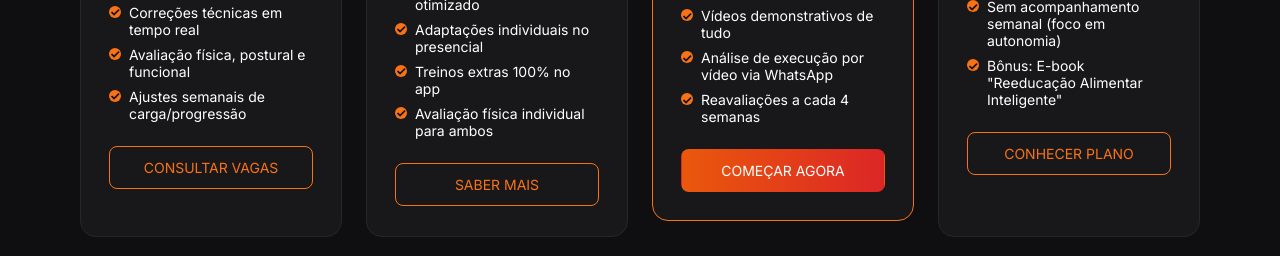
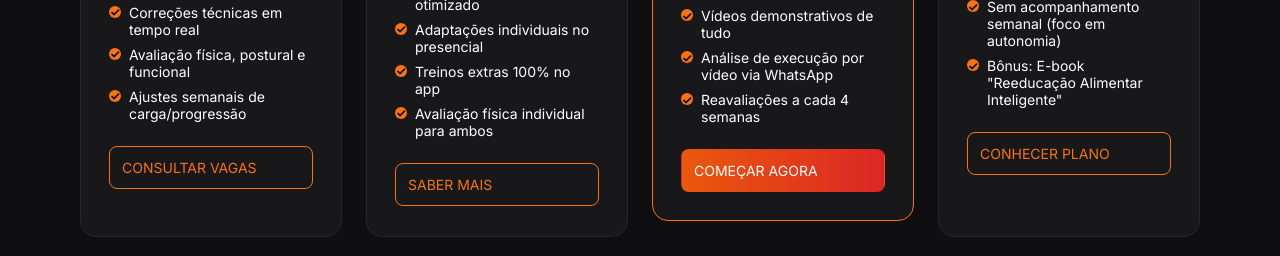
Before and after one commit to romulotunala/renato-lima-website, a Next.js app: page / in a window 1280 px wide. Shown: the part 2940-3196 px from the top of the page. Built offline with nearby package versions, Linux system fonts and the light colour scheme; no server answers.

Commit message:
feat: integrate WhatsApp link building functionality across components

```diff
--- a/src/components/Footer.tsx
+++ b/src/components/Footer.tsx
@@ -1,5 +1,6 @@
 import Image from 'next/image';
 import { assetPath } from '@/lib/assets';
+import { buildWhatsAppLink } from '@/lib/whatsapp';
 import styles from './Footer.module.scss';
 
 export function Footer() {
@@ -41,7 +42,7 @@ export function Footer() {
               width={16}
               height={16}
             />
-            <a href="https://wa.me/5521991425161">(21) 99142-5161</a>
+            <a href={buildWhatsAppLink()} target="_blank" rel="noreferrer">(21) 99142-5161</a>
           </p>
           <p>
             <Image
--- a/src/components/Navbar.tsx
+++ b/src/components/Navbar.tsx
@@ -4,6 +4,7 @@ import { useEffect, useState } from 'react';
 import Link from 'next/link';
 import Image from 'next/image';
 import { assetPath } from '@/lib/assets';
+import { buildWhatsAppLink } from '@/lib/whatsapp';
 import styles from './Navbar.module.scss';
 
 export function Navbar() {
@@ -43,7 +44,7 @@ export function Navbar() {
           <Link href="#sobre">Sobre</Link>
           <Link href="#faq">FAQ</Link>
           <a
-            href="https://wa.me/5521991425161"
+            href={buildWhatsAppLink()}
             target="_blank"
             rel="noreferrer"
             className={styles.cta}
@@ -75,7 +76,7 @@ export function Navbar() {
           <Link href="#sobre" onClick={() => setOpen(false)}>Sobre</Link>
           <Link href="#faq" onClick={() => setOpen(false)}>FAQ</Link>
           <a
-            href="https://wa.me/5521991425161"
+            href={buildWhatsAppLink()}
             target="_blank"
             rel="noreferrer"
             className={styles.mobileCta}
--- a/src/components/sections/Cta.tsx
+++ b/src/components/sections/Cta.tsx
@@ -1,6 +1,9 @@
+import { buildWhatsAppLink } from '@/lib/whatsapp';
 import styles from './Cta.module.scss';
 
 export function Cta() {
+  const ctaMessage = 'Olá, Renato! Quero conversar sobre meus objetivos e agendar uma avaliação.';
+
   return (
     <section className={styles.cta} aria-label="Call to action final">
       <div className={styles.backgroundShape} aria-hidden="true" />
@@ -11,7 +14,12 @@ export function Cta() {
           Seu próximo passo pode mudar completamente seus resultados. Converse comigo no{' '}
           WhatsApp, tire suas dúvidas e vamos agendar sua avaliação.
         </p>
-        <a href="https://wa.me/5521991425161" className={styles.button}>
+        <a
+          href={buildWhatsAppLink(ctaMessage)}
+          className={styles.button}
+          target="_blank"
+          rel="noreferrer"
+        >
           Falar com o Personal Renato
         </a>
       </div>
--- a/src/components/sections/Plans.tsx
+++ b/src/components/sections/Plans.tsx
@@ -1,3 +1,4 @@
+import { buildPlanWhatsAppLink } from '@/lib/whatsapp';
 import { Bullet } from '../Bullet';
 import styles from './Plans.module.scss';
 
@@ -113,13 +114,18 @@ export function Plans() {
                   </li>
                 ))}
               </ul>
-              <button
+              <a
+                href={buildPlanWhatsAppLink(plan.title)}
                 className={[styles.cardButton, getButtonHighlightClassName(plan.flag)]
                   .filter(Boolean)
                   .join(' ')
                 }
-                type='button'
-              >{plan.buttonText}</button>
+                target='_blank'
+                rel='noreferrer'
+                aria-label={`Consultar plano ${plan.title}`}
+              >
+                {plan.buttonText}
+              </a>
             </li>
           ))}
         </ul>
--- a/src/content/home.ts
+++ b/src/content/home.ts
@@ -1,3 +1,4 @@
+import { buildWhatsAppLink } from '@/lib/whatsapp';
 import { assetPath } from '../lib/assets';
 
 export const heroContent = {
@@ -8,13 +9,8 @@ export const heroContent = {
     'Treino personalizado, biomecânica e periodização científica '
     + 'para você transformar seu corpo com segurança, constância e sem perder tempo.',
   primaryCtaLabel: 'Iniciar Transformação',
-  // build WhatsApp link in multiple lines to satisfy max-len lint rule
-  primaryCtaHref: (() => {
-    const base = 'https://wa.me/5521991425161';
-    const message = 'Olá, Renato! Vim pelo site e gostaria de iniciar '
-      + 'minha transformação.';
-    return `${base}?text=${encodeURIComponent(message)}`;
-  })(),
+  primaryCtaHref: buildWhatsAppLink('Olá, Renato! Vim pelo site e gostaria de iniciar minha  '
+    + 'transformação.'),
   secondaryCtaLabel: 'Conhecer os planos',
 } as const;
 
```
